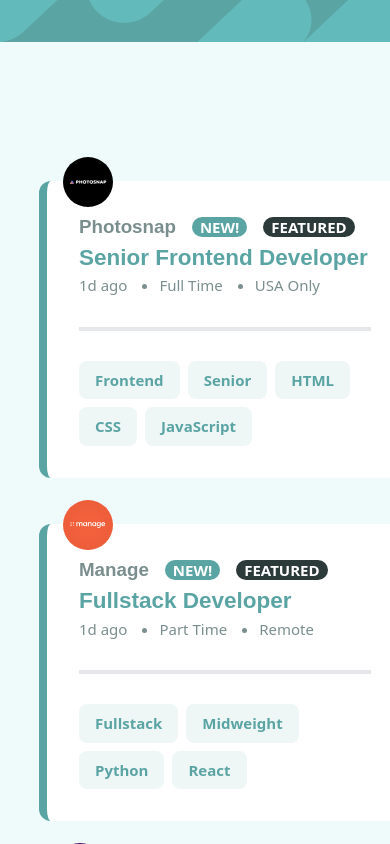
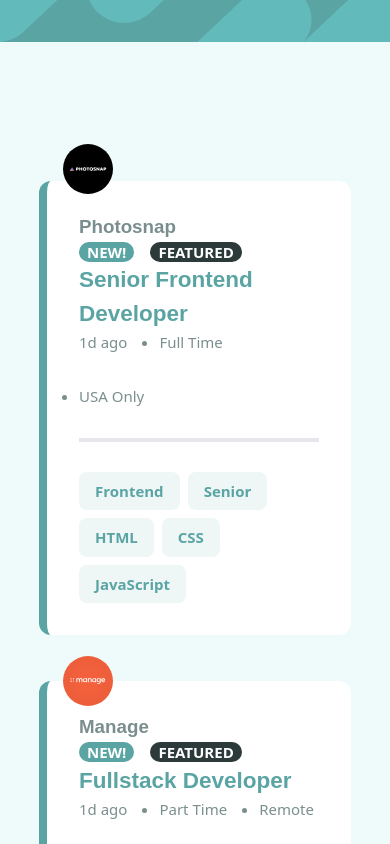
Before and after one commit to dangero1990/static-job-listing, a React (Create React App) app: page / in a window 390 px wide. Shown: the top 844 px of the page. Built offline with nearby package versions, Linux system fonts and the light colour scheme.

Commit message:
optimized mobile layout

```diff
--- a/src/App.css
+++ b/src/App.css
@@ -120,6 +120,10 @@ hr {
   .card ul {
     flex-wrap: wrap;
   }
+
+  .new-featured {
+    display: block;
+  }
 }
 
 @media (max-width: 700px) {
@@ -145,4 +149,8 @@ hr {
     justify-self: left;
     flex-wrap: wrap;
   }
+
+  .new-featured {
+    display: block;
+  }
 }
--- a/src/components/Header.js
+++ b/src/components/Header.js
@@ -28,7 +28,7 @@ function Header() {
         aria-hidden='true'
       />
       <section className={jobs.userFilter.length === 0 ? 'filters flex justify-between w-[80%] max-w-[80%] mx-auto p-8 rounded-xl invisible' : 'filters flex justify-between w-[80%] max-w-[80%] mx-auto p-8 rounded-xl'}>
-        <ul className='flex gap-4'>
+        <ul className='flex gap-4 flex-wrap'>
           {jobs.userFilter.map((filter) => (
             <Filters
               key={filter}
--- a/src/components/Main.js
+++ b/src/components/Main.js
@@ -38,8 +38,10 @@ function Card({ newJob, featured, company, logo, position, postedAt, contract, l
       />
       <div className='mt-auto mb-auto'>
         <h3 className='company_name font-bold inline mr-4'>{company}</h3>
-        {newJob ? <span className='new mr-4 pr-2 pl-2 font-bold rounded-xl'>NEW!</span> : null}
-        {featured ? <span className='featured mr-4 pr-2 pl-2 font-bold rounded-xl'>FEATURED</span> : null}
+        <div className='new-featured inline'>
+          {newJob ? <span className='new mr-4 pr-2 pl-2 font-bold rounded-xl'>NEW!</span> : null}
+          {featured ? <span className='featured mr-4 pr-2 pl-2 font-bold rounded-xl'>FEATURED</span> : null}
+        </div>
         <h2 className='font-bold'>{position}</h2>
         <ul className='flex gap-8 list-disc posting'>
           <li>{postedAt}</li>
```
